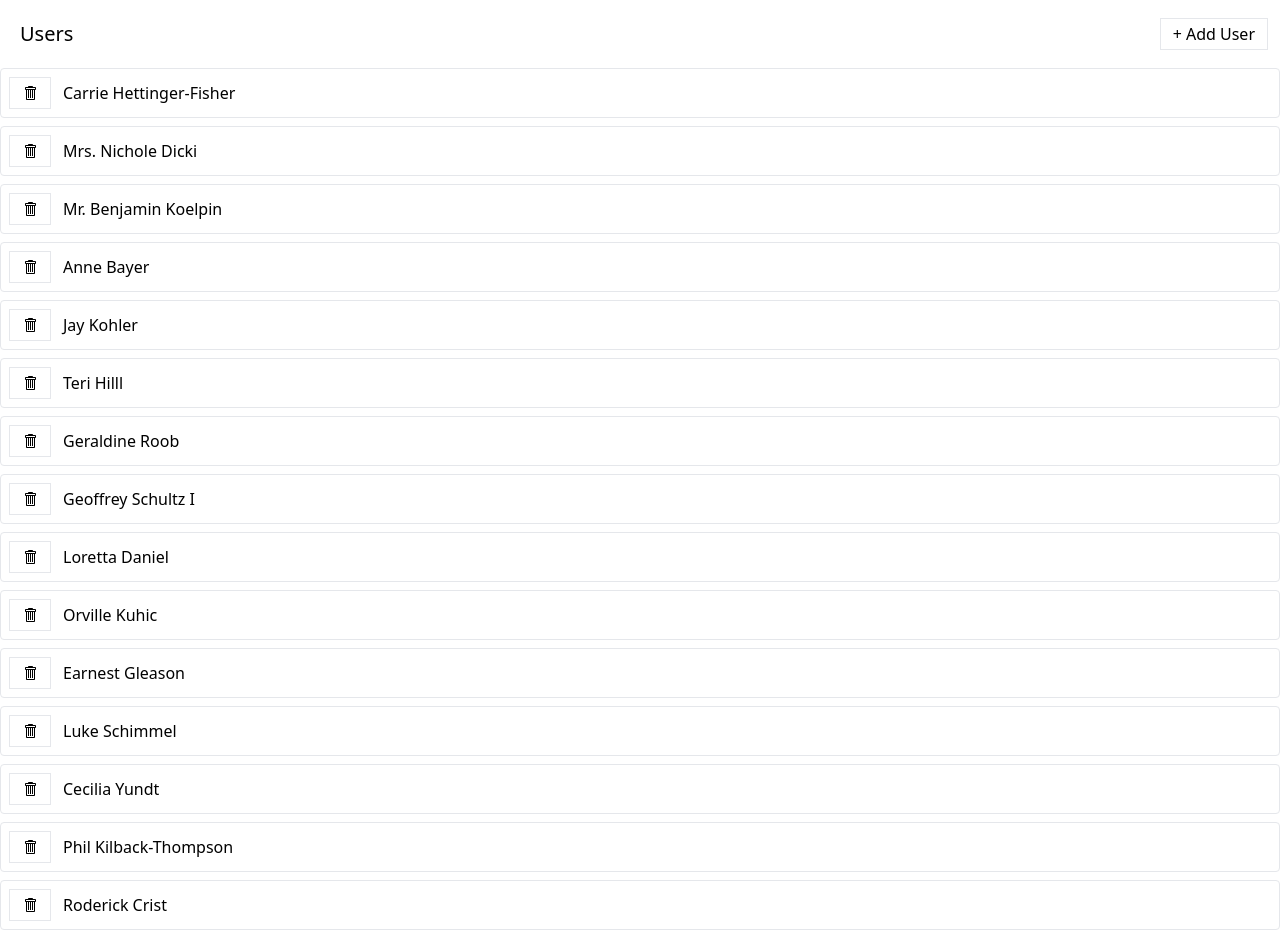
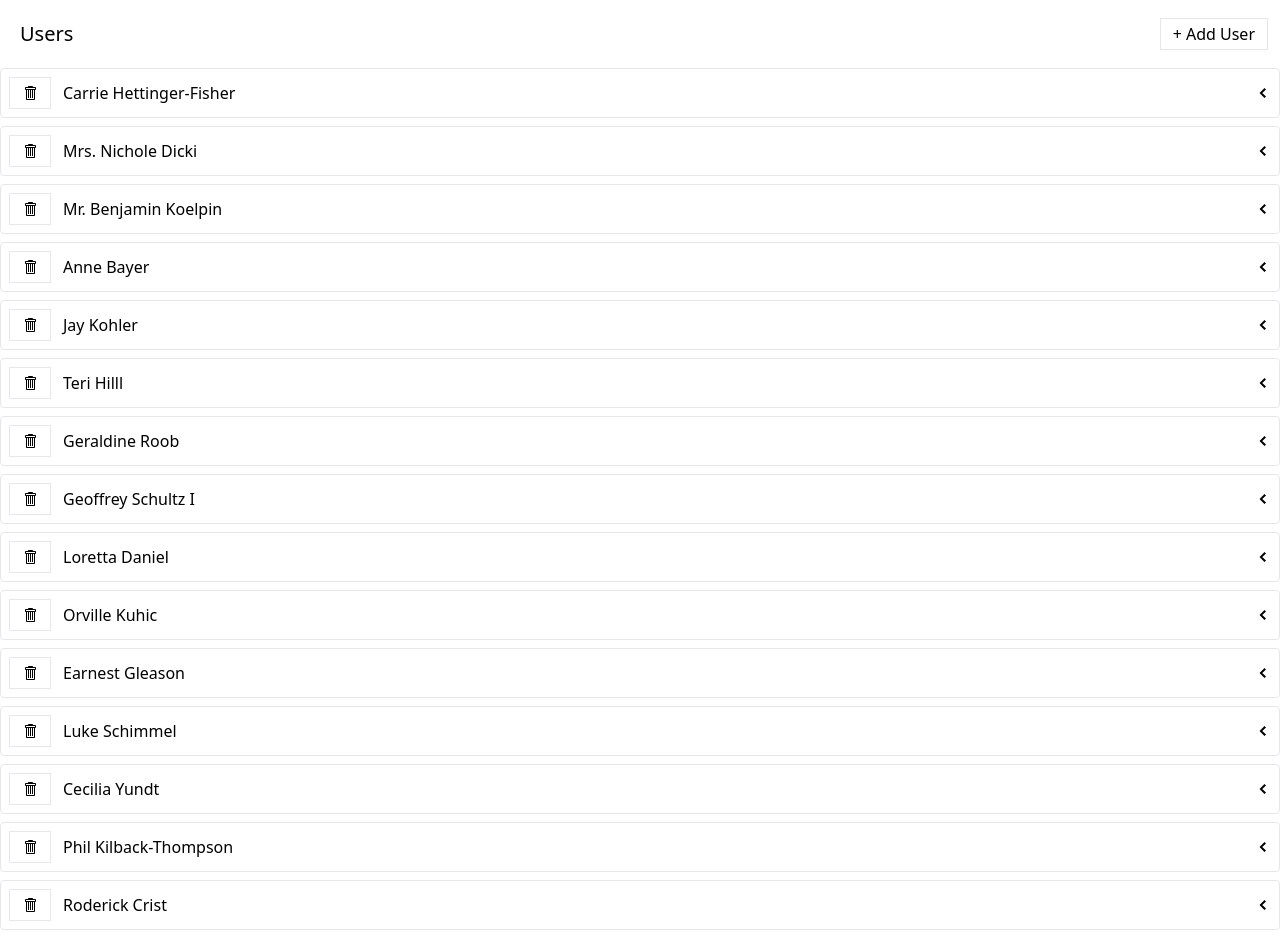
Before and after one commit to varenyk-lover/media-album-app, a React (Create React App) app: page / in a window 1280 px wide. Built offline with nearby package versions, Linux system fonts and the light colour scheme; data requests are answered from the project's data file.

Commit message:
Created ExpandablePanel for rendering albums, but no albums yet.

```diff
--- /dev/null
+++ b/src/components/AlbumsList.js
@@ -0,0 +1,8 @@
+
+function AlbumList({user}) {
+    return (
+        <div>Album for {user.name}</div>
+    );
+}
+
+export default AlbumList;
--- /dev/null
+++ b/src/components/ExpandablePanel.js
@@ -0,0 +1,24 @@
+import {useState} from "react";
+import {GoChevronDown, GoChevronLeft} from "react-icons/go";
+
+function ExpandablePanel({header, children}) {
+    const [expanded, setExpanded] = useState(false);
+
+    const handleClick = () => {
+        setExpanded(!expanded);
+    }
+    return (
+        <div className="mb-2 border rounded">
+            <div className="flex p-2 justify-between items-center">
+                <div className="flex flex-row items-center justify-between">
+                    {header}
+                </div>
+                <div onClick={handleClick} className="cursor-pointer">{expanded ? <GoChevronDown/> : <GoChevronLeft/>}</div>
+            </div>
+            {expanded && <div className="p-2 border-t">{children}</div>}
+        </div>
+    );
+}
+
+
+export default ExpandablePanel;
--- a/src/components/UsersListItem.js
+++ b/src/components/UsersListItem.js
@@ -2,6 +2,8 @@
 import Button from "./Button";
 import {removeUser} from "../store";
 import {useThunk} from "../hooks/use-thunk";
+import ExpandablePanel from "./ExpandablePanel";
+import AlbumList from "./AlbumsList";
 
 
 function UsersListItem({user}) {
@@ -11,18 +13,18 @@
         doRemoveUser(user);
     };
 
+    const header = <>
+        <Button className="mr-3" loading={isLoading} onClick={handleClick}>
+            <GoTrashcan/>
+        </Button>
+        {error && <div>Error deleting user.</div>}
+        {user.name}
+    </>;
+
     return (
-        <div className="mb-2 border rounded">
-            <div className="flex p-2 justify-between items-center cursor-pointer">
-                <div className="flex flex-row items-center justify-between">
-                    <Button className="mr-3" loading={isLoading} onClick={handleClick}>
-                        <GoTrashcan/>
-                    </Button>
-                    {error && <div>Error deleting user.</div>}
-                    {user.name}
-                </div>
-            </div>
-        </div>
+        <ExpandablePanel header={header}>
+            <AlbumList user={user}/>
+        </ExpandablePanel>
     );
 }
 
```
